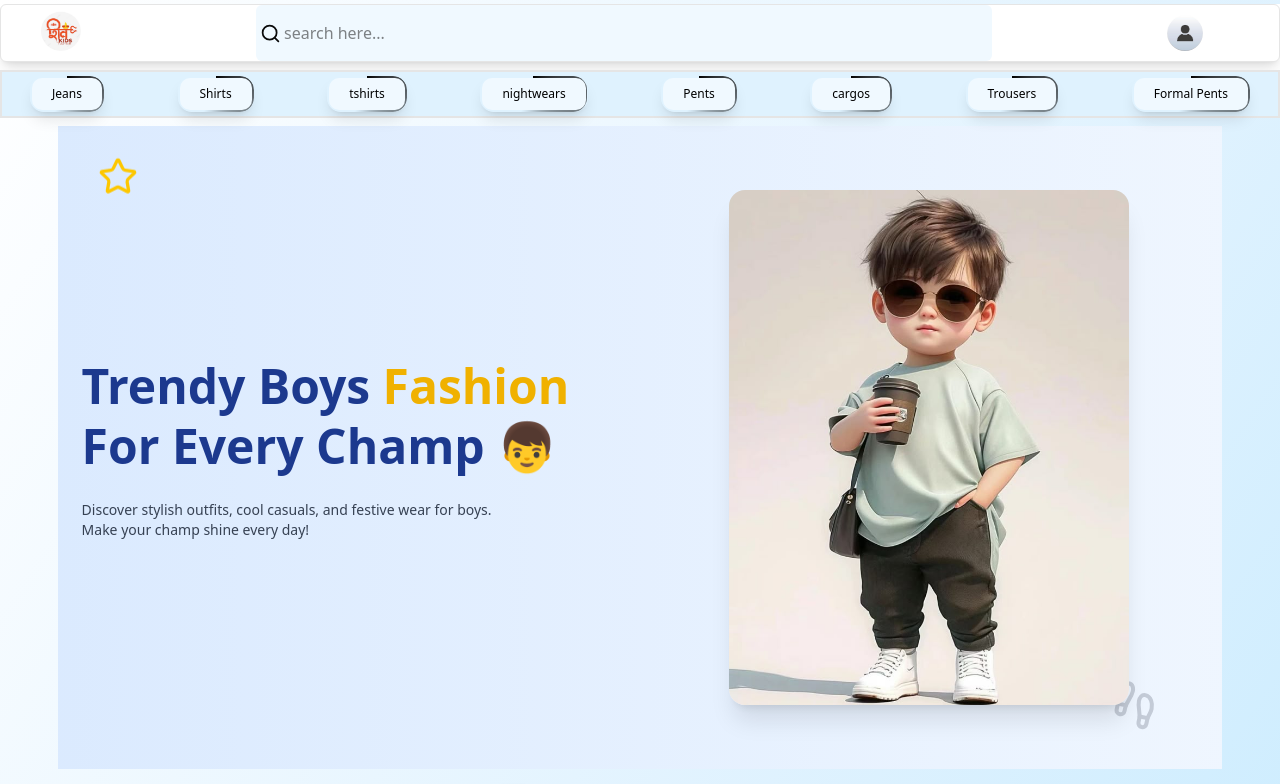
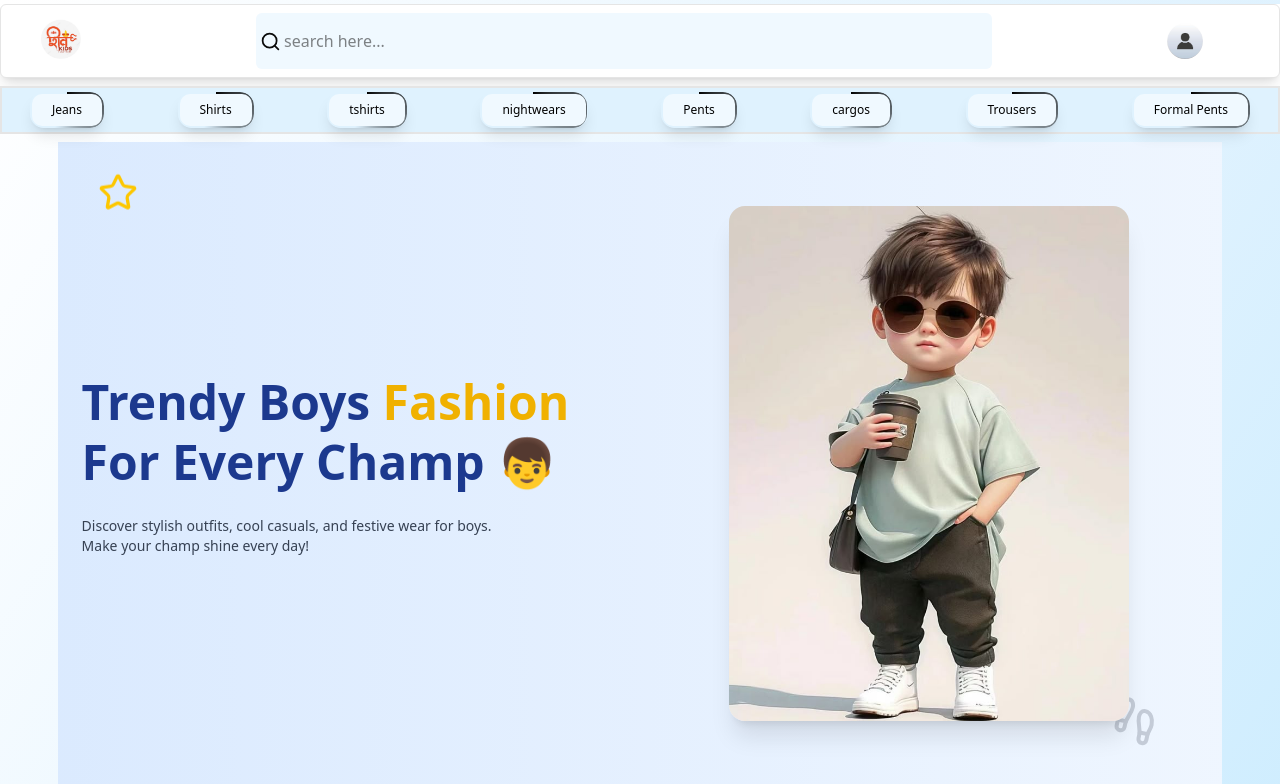
Before and after one commit to dalwadi1/Fashnova-ecom, a React (Vite) app: page / in a window 1280 px wide. Shown: the top 784 px of the page. Built offline with nearby package versions, Linux system fonts and the light colour scheme; grey boxes are pictures that could not be loaded.

Commit message:
add py-2 in header

```diff
--- a/src/layout/mainLayout/header/Header.jsx
+++ b/src/layout/mainLayout/header/Header.jsx
@@ -80,7 +80,7 @@ const Header = () => {
     return (
         <div className='sticky top-1 z-10 bg-white mb-3'>
             <div className='flex items-center sm:flex-row flex-col justify-between sm:px-10 px-2 shadow-lg rounded-sm bg-white border'>
-                <div className='w-full flex items-center justify-between'>
+                <div className='w-full flex items-center justify-between py-2'>
                     <div className='flex items-center justify-between'>
                         <div className="md:hidden">
                             <Sheet open={open} onOpenChange={setOpen}>
--- a/src/pages/homePages/shop/ShopStyle1.jsx
+++ b/src/pages/homePages/shop/ShopStyle1.jsx
@@ -15,7 +15,7 @@ const ShopStyle1 = () => {
                     key={product.id}
                     className="relative flex flex-col px-2 py-1 border-b sm:border-0 group"
                 >
-                    <div className="rounded-sm flex items-center justify-center relative bg-sky-50 w-full !max-h-[250px]">
+                    <div className="rounded-sm flex items-center justify-center relative bg-sky-50 w-full !max-h-[290px]">
                         <img
                             src={product.image}
                             alt={product.category}
```
